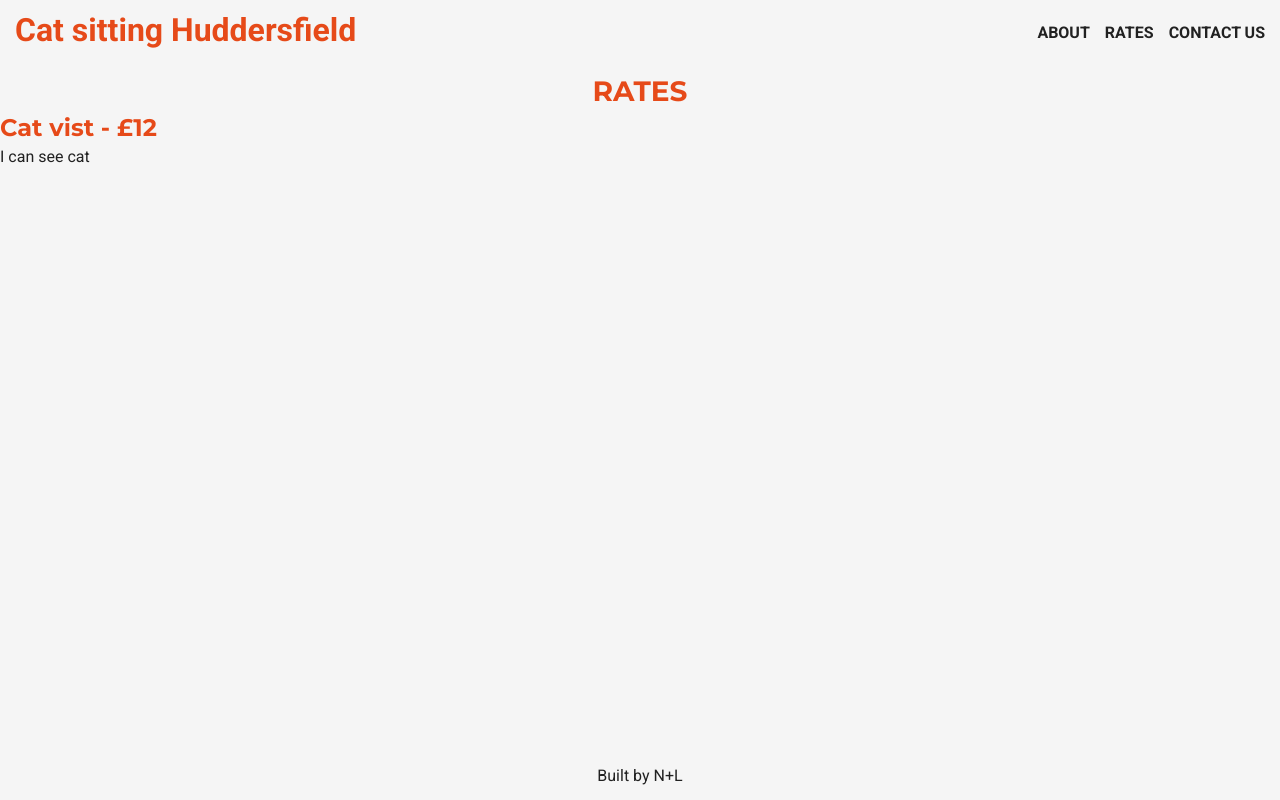
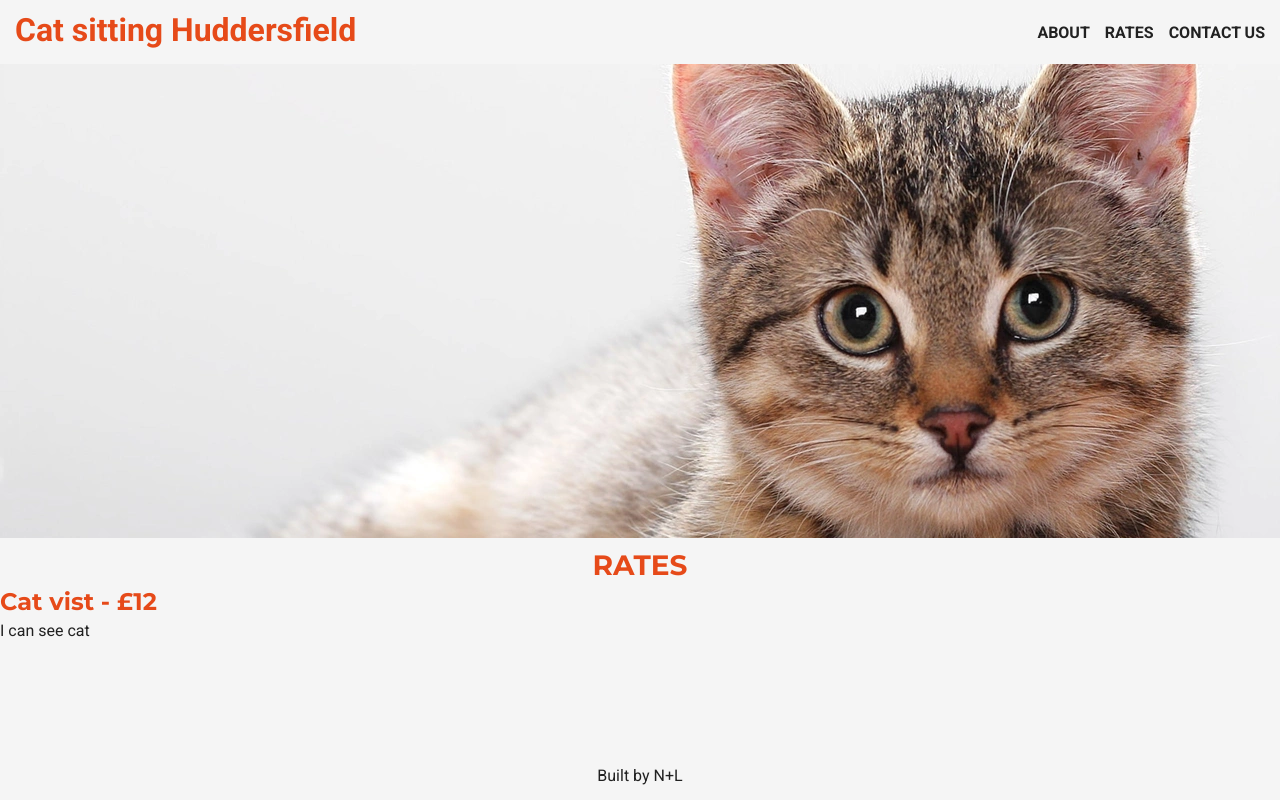
Before and after one commit to Oyyou/cat-sitter, a React (Vite) app: page /rates in a window 1280 px wide. Built offline with nearby package versions, Linux system fonts and the light colour scheme.

Commit message:
Added content to rates page

```diff
--- a/src/components/index.tsx
+++ b/src/components/index.tsx
@@ -5,3 +5,4 @@ export { default as Hero } from './hero';
 export { default as Layout } from './layout';
 export { default as PageTitle } from './pageTitle';
 export { default as Reviews } from './reviews';
+export { default as SiteHelmet } from './siteHelmet';
--- a/src/routes/siteHelmet/index.tsx
+++ b/src/components/siteHelmet/index.tsx
@@ -28,14 +28,14 @@ const SiteHelmet = (props: SiteHelmetType) => {
             <meta property="og:title" content={title} />
             <meta property="og:description" content={description} />
             <meta property="og:url" content={site} />
-            <meta property="og:image" content="https://www.yourwebsite.com/path-to-your-image.jpg" />
+            <meta property="og:image" content={img} />
             <meta property="og:site_name" content="Cat Sitting Huddersfield" />
 
             {/* Twitter Card tags */}
             <meta name="twitter:card" content="summary_large_image" />
             <meta name="twitter:title" content={title} />
             <meta name="twitter:description" content={description} />
-            <meta name="twitter:image" content="https://www.yourwebsite.com/path-to-your-twitter-image.jpg" />
+            <meta name="twitter:image" content={img} />
             {/* <meta name="twitter:site" content="@YourTwitterHandle" /> */}
 
             <link rel="canonical" href={site} />
--- a/src/routes/about/index.tsx
+++ b/src/routes/about/index.tsx
@@ -1,7 +1,5 @@
-import { Helmet } from 'react-helmet';
-import { CallToContact, Hero, PageTitle } from "components";
+import { CallToContact, Hero, PageTitle, SiteHelmet } from "components";
 import styles from "./about.module.scss";
-import SiteHelmet from 'routes/siteHelmet';
 
 const AboutPage = () => {
 
--- a/src/routes/home/index.tsx
+++ b/src/routes/home/index.tsx
@@ -1,6 +1,5 @@
-import { CallToContact, Hero, Reviews } from "components";
+import { CallToContact, Hero, Reviews, SiteHelmet } from "components";
 import styles from "./home.module.scss";
-import SiteHelmet from "routes/siteHelmet";
 
 const HomePage = () => {
 
--- a/src/routes/index.tsx
+++ b/src/routes/index.tsx
@@ -3,4 +3,3 @@ export { default as ContactPage } from './contact';
 export { default as HomePage } from './home';
 export { default as RatesPage } from './rates';
 export { default as Root } from './root';
-export { default as SiteHelmet } from './siteHelmet';
--- a/src/routes/rates/index.tsx
+++ b/src/routes/rates/index.tsx
@@ -1,15 +1,24 @@
-import { PageTitle } from "components";
+import { Hero, PageTitle, SiteHelmet } from "components";
+import styles from "./rates.module.scss";
 
 const RatesPage = () => {
 
     return (
-        <div>
-            <PageTitle title="RATES" />
-            <div>
-                <h3>Cat vist - £12</h3>
-                <p>I can see cat</p>
+        <>
+            <SiteHelmet
+                title='About Cat Sitting Huddersfield - Affordable Cat Sitting Rates'
+                description='Find competitive cat sitting rates in Huddersfield without compromising on quality care for your feline friends. View our pricing plans for daily and overnight cat sitting.'
+                path='/rates'
+            />
+            <div className={styles.aboutContainer}>
+                <Hero imgSrc="/hero3.webp" />
+                <div className={styles.aboutContent}>
+                    <PageTitle title="RATES" />
+                    <h3>Cat vist - £12</h3>
+                    <p>I can see cat</p>
+                </div>
             </div>
-        </div>
+        </>
     );
 };
 
```
Also changed, not shown: .gitpod.yml (added), public/hero3.webp (added), src/routes/rates/rates.module.scss (added).
